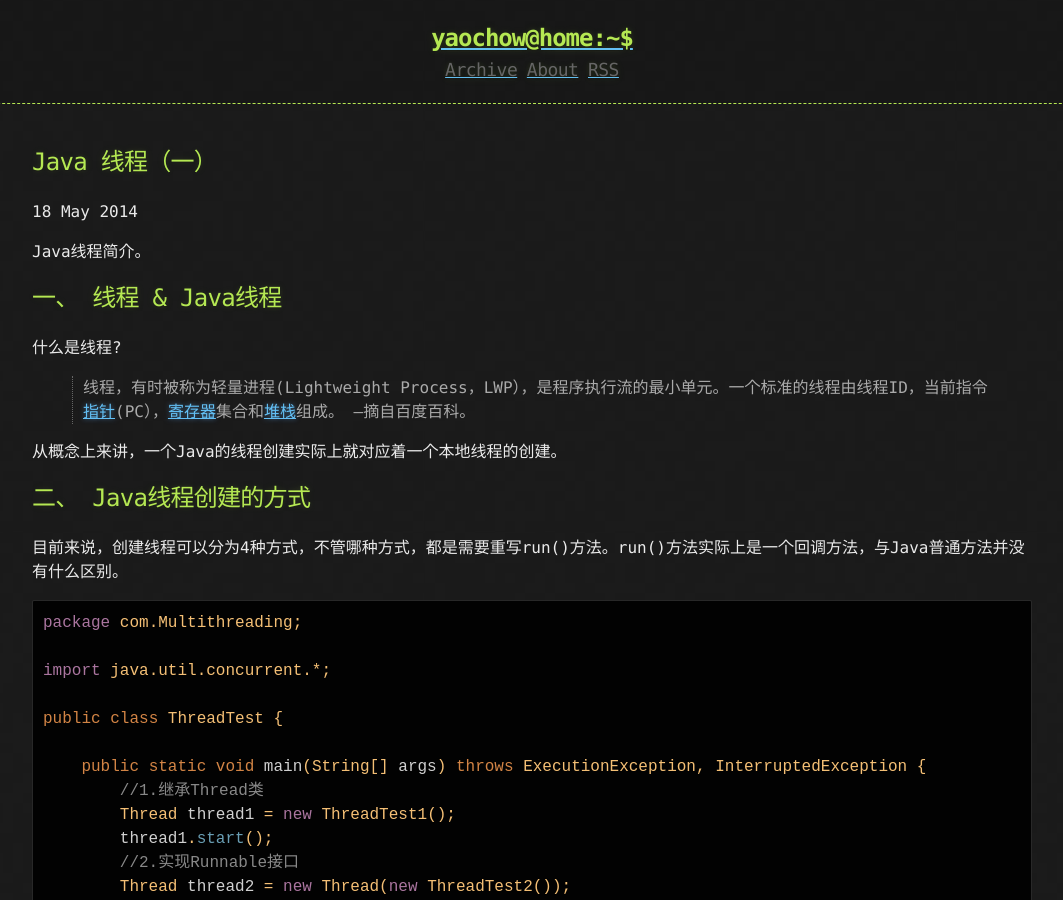
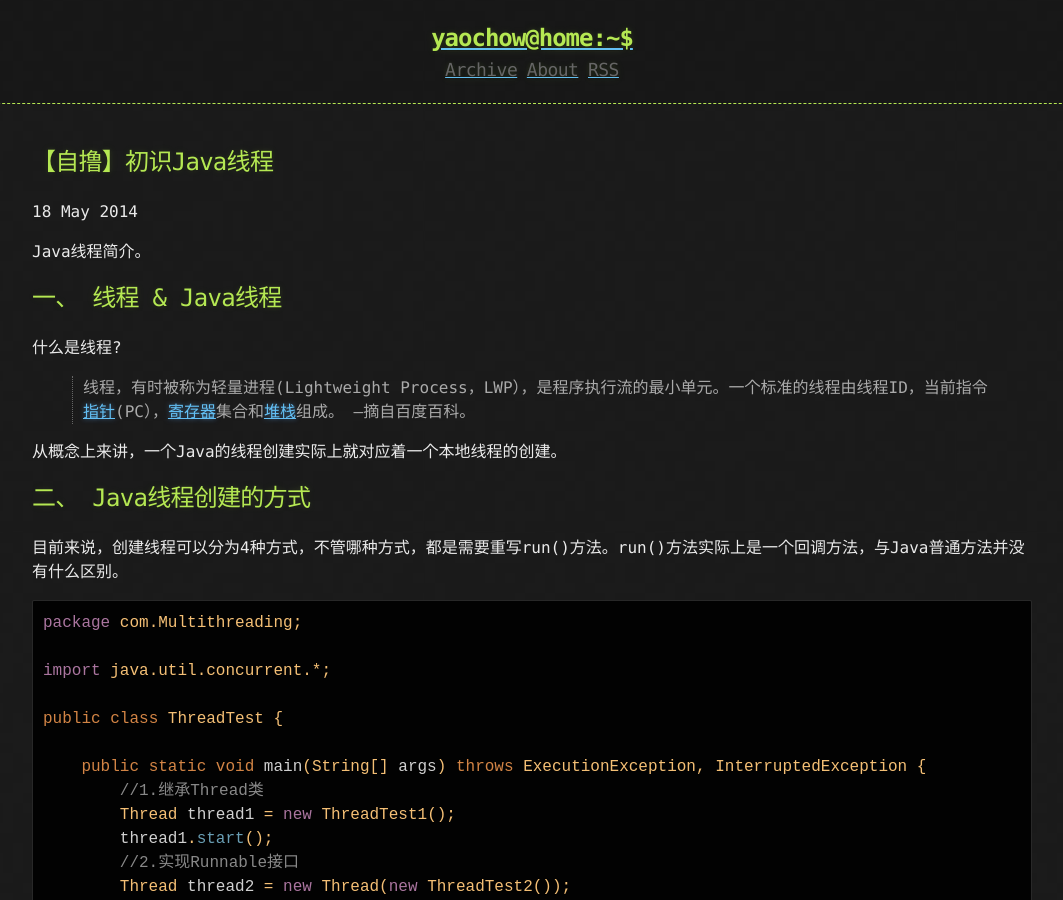
Before and after one commit to yyyyyyyy/yyyyyyyy.github.io, a Jekyll site: the page built from _posts/2014-05-19-Java-Thread（一）.md, in a window 1280 px wide and 900 px high. Shown: the whole window, without its empty margins (108-1171 px from the left). Built offline with Jekyll 4.4.1, drawn with Linux system fonts in a browser that asks for light colours.

Commit message:
Update 2014-05-19-Java-Thread（一）.md

```diff
--- a/_posts/2014-05-19-Java-Thread（一）.md
+++ b/_posts/2014-05-19-Java-Thread（一）.md
@@ -1,6 +1,6 @@
 ---
 layout: post
-title:  "Java 线程（一）"
+title:  "【自撸】初识Java线程"
 date:   2014-05-19 00:02:03 +0800
 categories: JUC
 comments: true
```
